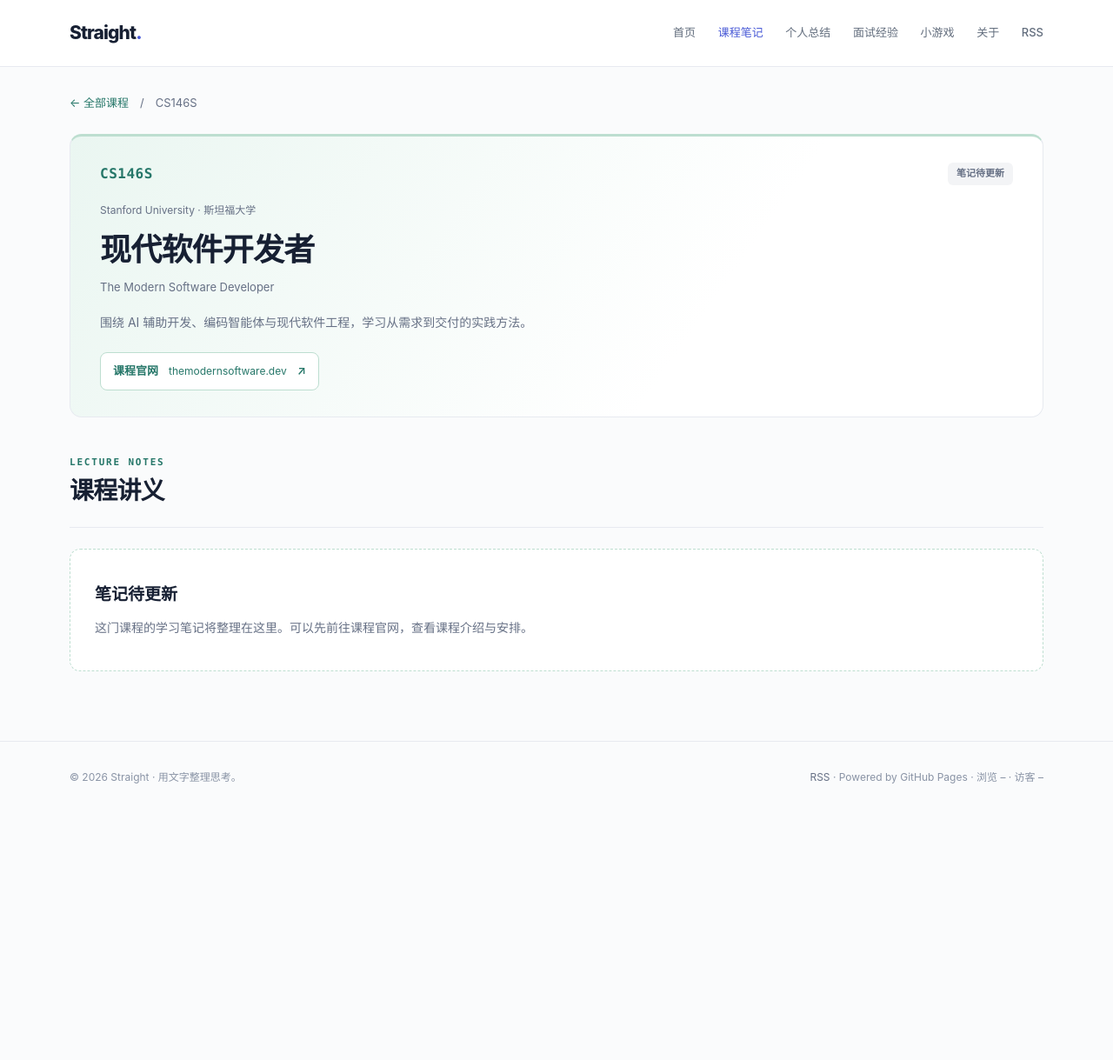
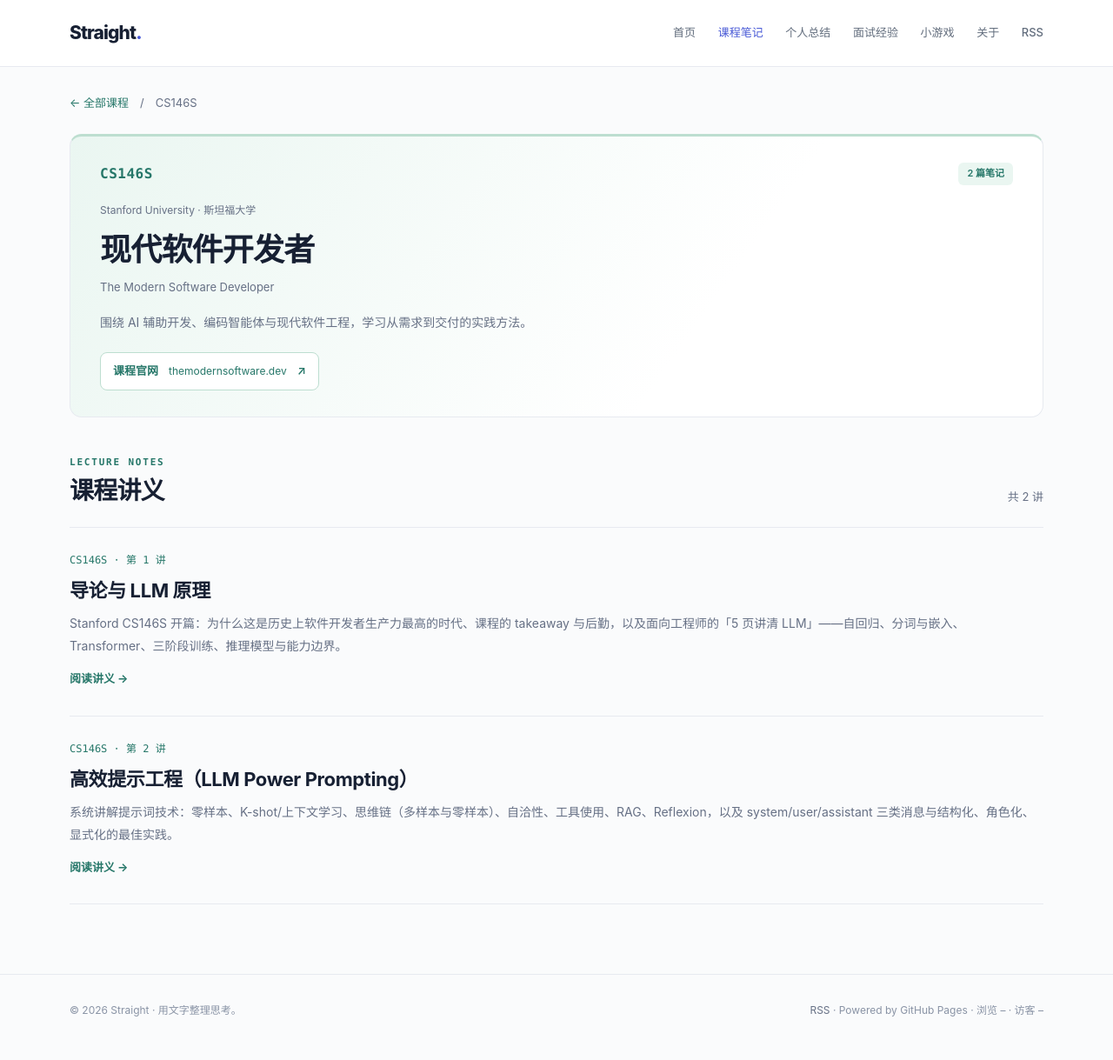
Before and after one commit to shuqingjinse/shuqingjinse.github.io, a Jekyll site: the page built from course-notes/cs146s.html, in a window 1280 px wide. Shown: the whole page at 87% size. Built offline with Jekyll 4.4.1, drawn with Linux system fonts in a browser that asks for light colours; comment, search, counter and statistics services are not loaded; before the commit the page ends 950 px from its top, so only the background shows below that.

Commit message:
course notes: register two CS146S lessons in courses.yml

```diff
--- a/_data/courses.yml
+++ b/_data/courses.yml
@@ -42,4 +42,12 @@
   url: "/course-notes/cs146s/"
   source_url: "https://themodernsoftware.dev/"
   source_domain: "themodernsoftware.dev"
-  lessons: []
+  lessons:
+    - number: 1
+      title: "导论与 LLM 原理"
+      url: "/course-notes/cs146s-lecture-01/"
+      description: "Stanford CS146S 开篇：为什么这是历史上软件开发者生产力最高的时代、课程的 takeaway 与后勤，以及面向工程师的「5 页讲清 LLM」——自回归、分词与嵌入、Transformer、三阶段训练、推理模型与能力边界。"
+    - number: 2
+      title: "高效提示工程（LLM Power Prompting）"
+      url: "/course-notes/cs146s-lecture-02/"
+      description: "系统讲解提示词技术：零样本、K-shot/上下文学习、思维链（多样本与零样本）、自洽性、工具使用、RAG、Reflexion，以及 system/user/assistant 三类消息与结构化、角色化、显式化的最佳实践。"
```
